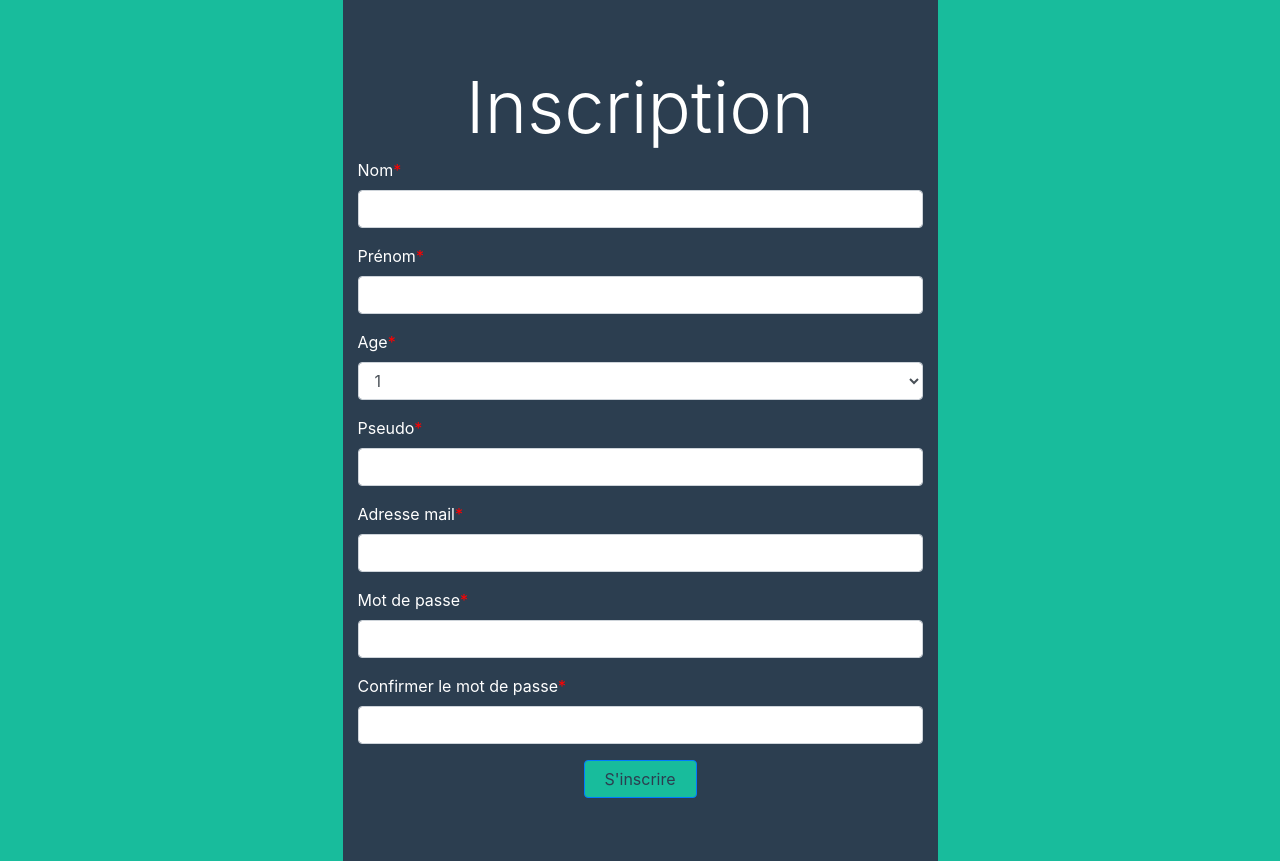
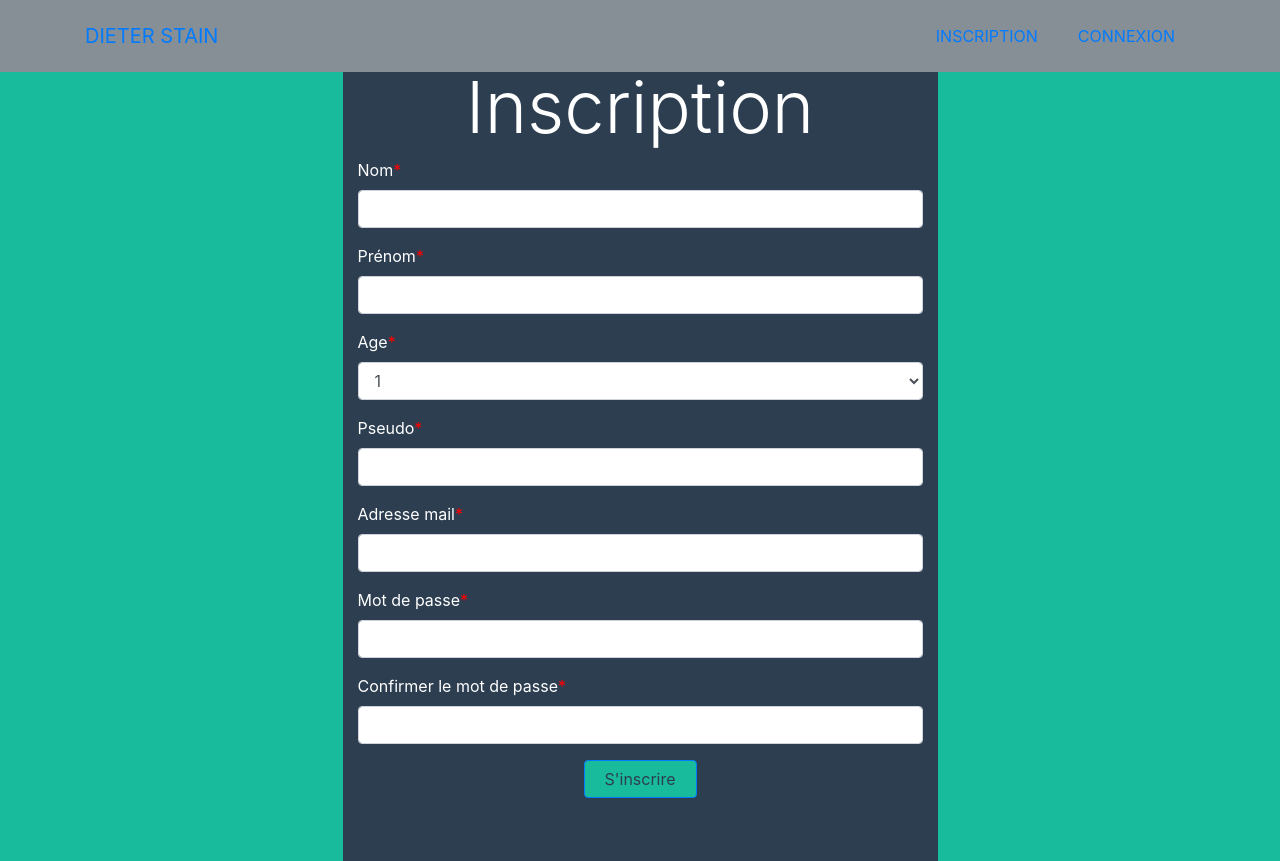
Before and after one commit to GillesULCO/Tintas, a PHP site: page /inscription.php in a window 1280 px wide. Shown: the top 861 px of the page. Run offline with PHP 8.4, Linux system fonts and the light colour scheme; some libraries are stand-ins or nearby versions.

Commit message:
Ajout du header part 1

```diff
--- a/inscription.php
+++ b/inscription.php
@@ -18,6 +18,25 @@
 
 </head>
 <body>
+<nav class="navbar navbar-expand-lg bg-secondary fixed-top text-uppercase" id="mainNav">
+    <div class="container">
+        <a class="navbar-brand js-scroll-trigger" href="#page-top">DIETER STAIN</a>
+        <button class="navbar-toggler navbar-toggler-right text-uppercase bg-primary text-white rounded" type="button" data-toggle="collapse" data-target="#navbarResponsive" aria-controls="navbarResponsive" aria-expanded="false" aria-label="Toggle navigation">
+            Menu
+            <i class="fa fa-bars"></i>
+        </button>
+        <div class="collapse navbar-collapse" id="navbarResponsive">
+            <ul class="navbar-nav ml-auto">
+                <li class="nav-item mx-0 mx-lg-1">
+                    <a class="nav-link py-3 px-0 px-lg-3 rounded js-scroll-trigger" href="inscription.php">Inscription</a>
+                </li>
+                <li class="nav-item mx-0 mx-lg-1">
+                    <a class="nav-link py-3 px-0 px-lg-3 rounded js-scroll-trigger" href="connexion.php">Connexion</a>
+                </li>
+            </ul>
+        </div>
+    </div>
+</nav>
 <div class="container-fluid">
     <div class="col-lg-6 offset-lg-3">
         <div class="jumbotron jumbotron-fluid">
```
